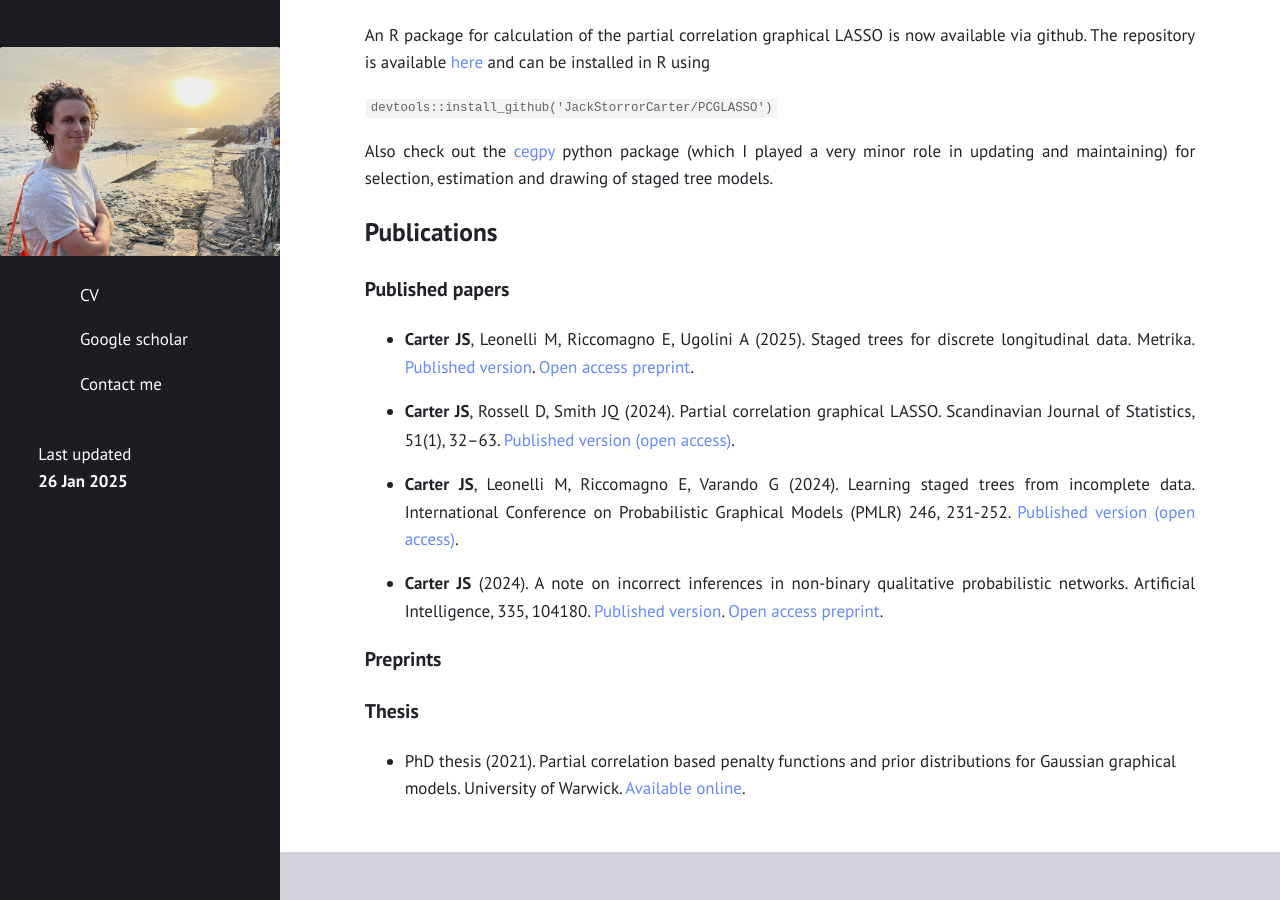
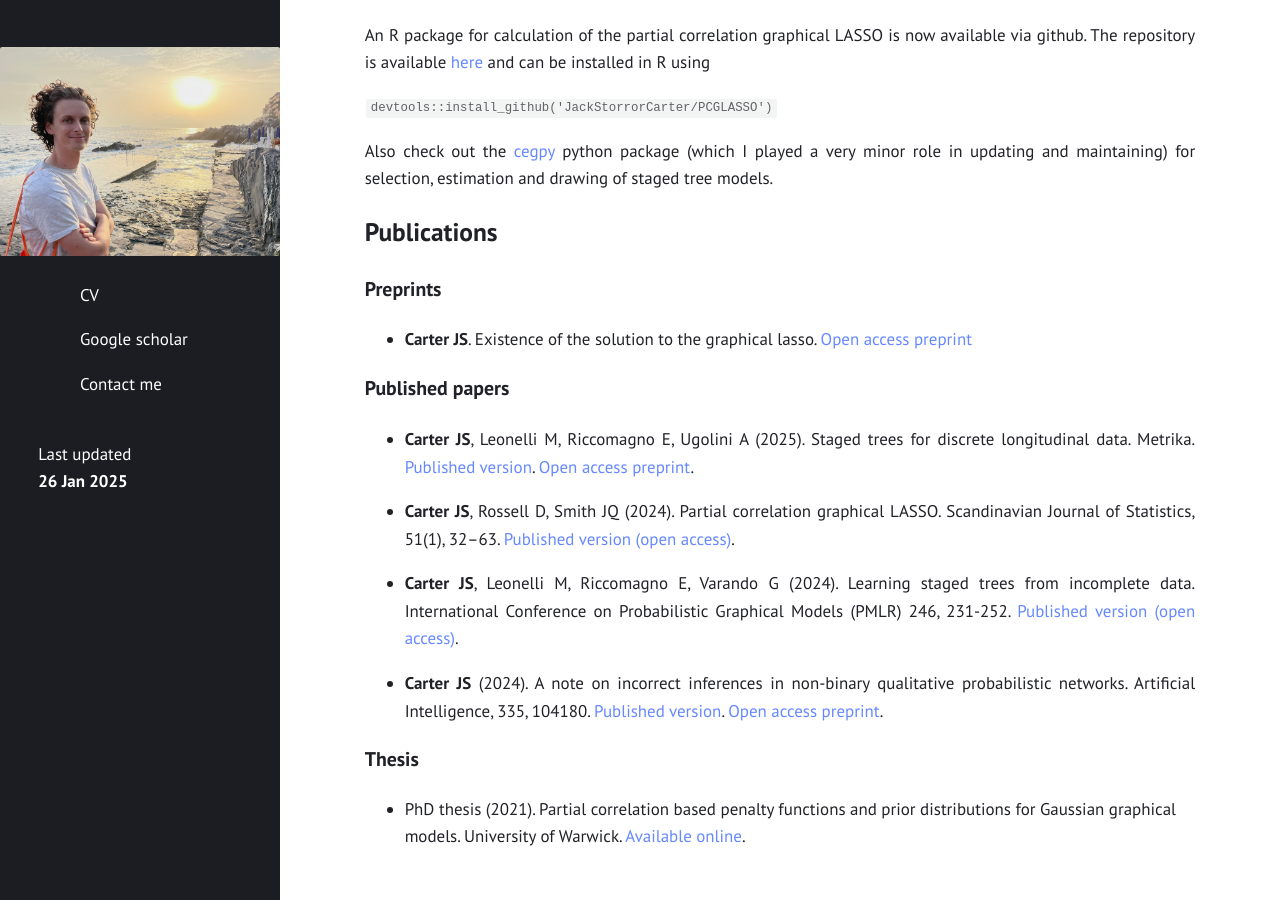
Before and after one commit to JackStorrorCarter/JackStorrorCarter.github.io, a Jekyll site: the page built from index.md, in a window 1280 px wide and 900 px high, scrolled down 526 px. Built offline with Jekyll 4.4.1, drawn with Linux system fonts in a browser that asks for light colours.

Commit message:
Update index.md

```diff
--- a/index.md
+++ b/index.md
@@ -22,6 +22,10 @@ Also check out the [cegpy](https://cegpy.readthedocs.io/en/latest/intro.html) py
 
 ## Publications
 
+### Preprints
+
+- **Carter JS**. Existence of the solution to the graphical lasso. [Open access preprint](https://arxiv.org/abs/2505.20005v1)
+
 ### Published papers
 
 - **Carter JS**, Leonelli M, Riccomagno E, Ugolini A (2025).  Staged trees for discrete longitudinal data. Metrika. [Published version](https://link.springer.com/article/10.1007/s00184-024-00987-9). [Open access preprint](https://arxiv.org/abs/2401.04297).
```
Also changed, not shown: other parts of index.md (+0 -2 lines).
